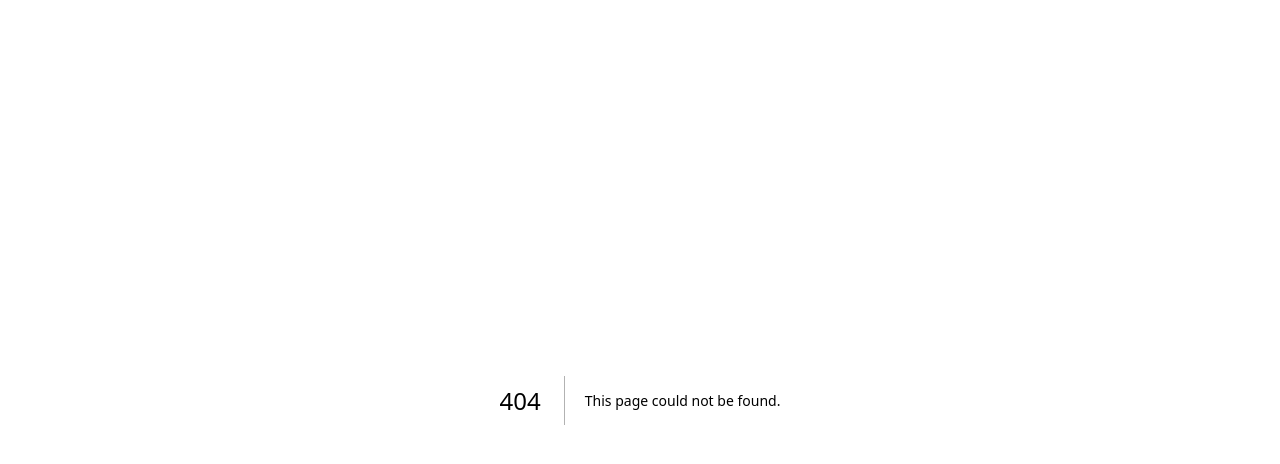
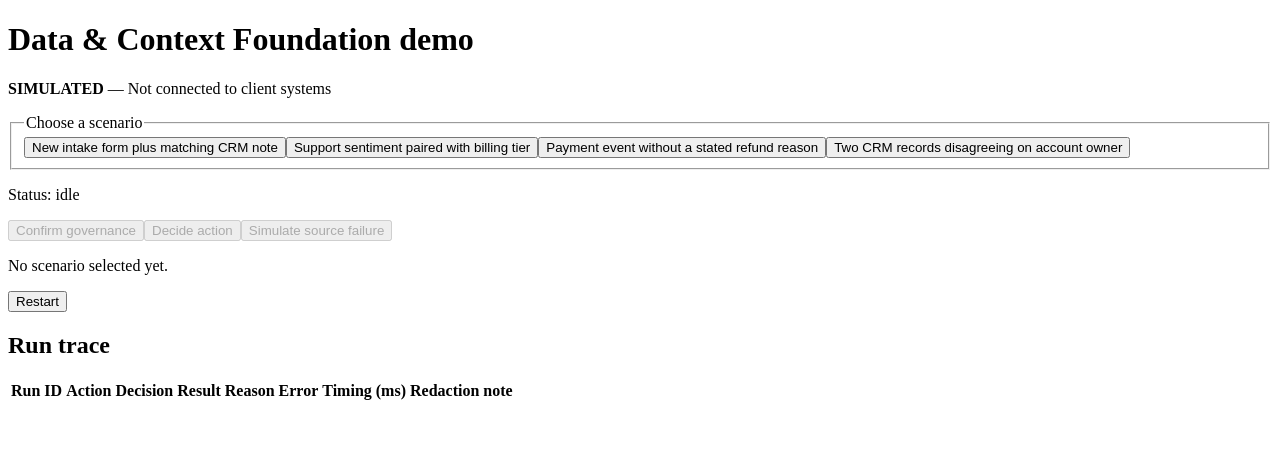
Before and after one commit to RajatThakral01/DAXVORA-website, a Next.js app: page /data-context-demo in a window 1280 px wide. Before the commit this address had no page. Shown: the top 464 px of the page. Built offline with nearby package versions, Linux system fonts and the light colour scheme.

Commit message:
Phase 3: Data & Context Foundation demo UI — reducer wiring, shared TracePanel extraction, aria-labelledby fix, keyboard-verified

```diff
--- /dev/null
+++ b/app/data-context-demo/page.tsx
@@ -0,0 +1,10 @@
+import DataContextDemo from "../../src/demos/data-context/DataContextDemo";
+
+export default function DataContextDemoPage() {
+  return (
+    <main>
+      <h1>Data &amp; Context Foundation demo</h1>
+      <DataContextDemo />
+    </main>
+  );
+}
--- /dev/null
+++ b/src/demos/data-context/DataContextDemo.tsx
@@ -0,0 +1,133 @@
+"use client";
+
+import { useReducer } from "react";
+import { scenarios } from "./fixtures";
+import { createInitialState, dataContextReducer } from "./reducer";
+import TracePanel from "../shared/TracePanel";
+
+export default function DataContextDemo() {
+  const [state, dispatch] = useReducer(
+    dataContextReducer,
+    undefined,
+    createInitialState
+  );
+
+  const isNormalizing = state.status === "normalizing";
+  const isGoverned = state.status === "governed";
+
+  return (
+    <section aria-labelledby="data-context-demo-status">
+      <p id="data-context-demo-status">
+        <strong>SIMULATED</strong> — Not connected to client systems
+      </p>
+
+      <fieldset>
+        <legend>Choose a scenario</legend>
+        {scenarios.map((scenario) => (
+          <button
+            key={scenario.id}
+            type="button"
+            aria-pressed={state.scenarioId === scenario.id}
+            onClick={() =>
+              dispatch({ type: "SELECT_SCENARIO", scenarioId: scenario.id })
+            }
+          >
+            {scenario.label}
+          </button>
+        ))}
+      </fieldset>
+
+      <p>Status: {state.status}</p>
+
+      <button
+        type="button"
+        disabled={!isNormalizing}
+        onClick={() => dispatch({ type: "CONFIRM_GOVERNANCE" })}
+      >
+        Confirm governance
+      </button>
+
+      <button
+        type="button"
+        disabled={!isGoverned}
+        onClick={() => dispatch({ type: "DECIDE_ACTION" })}
+      >
+        Decide action
+      </button>
+
+      <button
+        type="button"
+        disabled={!isNormalizing}
+        onClick={() => dispatch({ type: "SIMULATE_SOURCE_FAILURE" })}
+      >
+        Simulate source failure
+      </button>
+
+      {state.sources.length > 0 && (
+        <>
+          <h2>Sources</h2>
+          <ul>
+            {state.sources.map((source) => (
+              <li key={source.name}>
+                <strong>{source.name}</strong>: {source.raw}
+                {" — "}
+                {!source.normalized && source.includedInContext === false && source.exclusionReason === null ? (
+                  <span>Awaiting normalization</span>
+                ) : source.includedInContext ? (
+                  <span>Included</span>
+                ) : (
+                  <span>Excluded: {source.exclusionReason}</span>
+                )}
+              </li>
+            ))}
+          </ul>
+        </>
+      )}
+
+      {state.contextLayer && (
+        <>
+          <h2>Governed context</h2>
+          <p>Completeness: {state.contextLayer.completeness === "complete" ? "Complete" : "Partial"}</p>
+          <dl>
+            {Object.entries(state.contextLayer.fields).map(([field, value]) => (
+              <div key={field}>
+                <dt>{field}</dt>
+                <dd>{value}</dd>
+              </div>
+            ))}
+          </dl>
+        </>
+      )}
+
+      {state.decision && (
+        <>
+          <h2>Decision</h2>
+          <dl>
+            <dt>Action</dt>
+            <dd>{state.decision.action}</dd>
+            <dt>Reason</dt>
+            <dd>{state.decision.reason}</dd>
+          </dl>
+        </>
+      )}
+
+      {state.error && <p role="alert">Error: {state.error}</p>}
+
+      <p aria-live="polite">
+        {state.status === "idle"
+          ? "No scenario selected yet."
+          : state.decision
+            ? `Decision recorded: ${state.decision.action} — ${state.decision.reason}`
+            : state.status === "source_failed"
+              ? `Run failed: ${state.error ?? "simulated source failure"}`
+              : `Current status: ${state.status}`}
+      </p>
+
+      <button type="button" onClick={() => dispatch({ type: "RESTART" })}>
+        Restart
+      </button>
+
+      <TracePanel events={state.events} />
+    </section>
+  );
+}
--- /dev/null
+++ b/src/demos/shared/TracePanel.tsx
@@ -0,0 +1,37 @@
+import type { ObservabilityEvent } from "./observability";
+
+export default function TracePanel({ events }: { events: ObservabilityEvent[] }) {
+  return (
+    <>
+      <h2>Run trace</h2>
+      <table>
+        <thead>
+          <tr>
+            <th>Run ID</th>
+            <th>Action</th>
+            <th>Decision</th>
+            <th>Result</th>
+            <th>Reason</th>
+            <th>Error</th>
+            <th>Timing (ms)</th>
+            <th>Redaction note</th>
+          </tr>
+        </thead>
+        <tbody>
+          {[...events].reverse().map((event, index) => (
+            <tr key={index}>
+              <td>{event.runId || "—"}</td>
+              <td>{event.action}</td>
+              <td>{event.decision}</td>
+              <td>{event.result}</td>
+              <td>{event.reason}</td>
+              <td>{event.error ?? "none"}</td>
+              <td>{event.timingMs}</td>
+              <td>{event.redactionNote}</td>
+            </tr>
+          ))}
+        </tbody>
+      </table>
+    </>
+  );
+}
```
Also changed, not shown: src/demos/halo-agent/HaloAgentDemo.tsx (+2 -29 lines), 1 other file (tests, documents, lock files or other folders).
